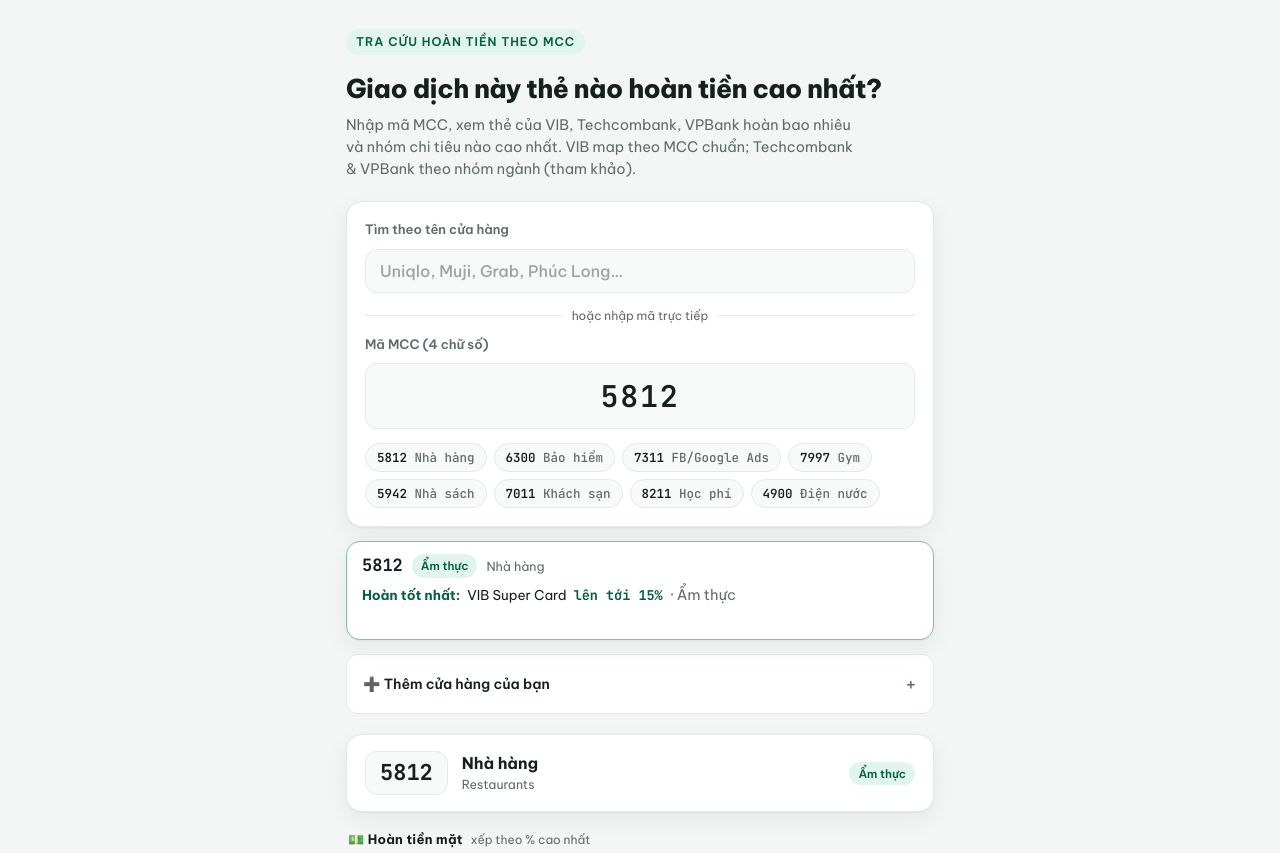
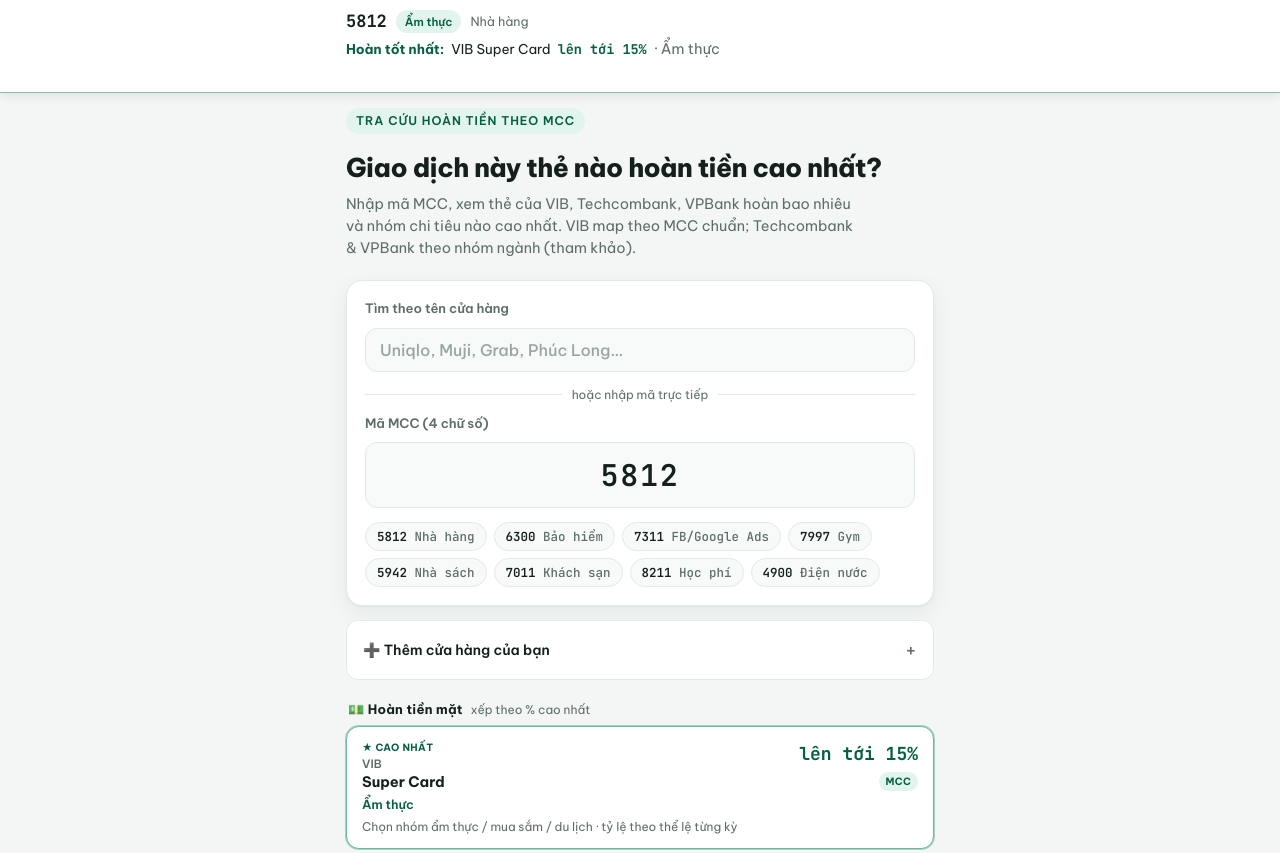
Before and after one commit to Quanbattousai/MCC-Cashback-lookup, a plain HTML site: page index.html in a window 1280 px wide. Shown: the top 853 px of the page. Drawn offline with Linux system fonts and the light colour scheme.

Commit message:
Add files via upload

```diff
--- a/index.html
+++ b/index.html
@@ -157,9 +157,11 @@
   .uchip b{font-family:var(--mono);color:var(--muted);font-weight:500}
   .uchip button{border:none;background:none;color:var(--muted);cursor:pointer;font-size:16px;line-height:1;padding:0 3px}
   .uchip button:hover{color:var(--bad)}
-  .summary{position:sticky;top:env(safe-area-inset-top,0px);z-index:20;margin-top:14px;
-    background:var(--surface);border:1.5px solid color-mix(in srgb,var(--accent) 48%,var(--line));
-    border-radius:14px;box-shadow:var(--shadow);padding:12px 15px;display:flex;flex-direction:column;gap:6px}
+  .summary{position:fixed;top:env(safe-area-inset-top,0px);left:0;right:0;z-index:50;
+    background:var(--surface);border-bottom:1.5px solid color-mix(in srgb,var(--accent) 45%,var(--line));
+    box-shadow:0 2px 12px rgba(20,32,29,.10)}
+  .summary-inner{max-width:620px;margin:0 auto;display:flex;flex-direction:column;gap:5px;padding-block:10px;
+    padding-left:max(16px,env(safe-area-inset-left,0px));padding-right:max(16px,env(safe-area-inset-right,0px))}
   .summary .s1{display:flex;align-items:center;gap:9px;flex-wrap:wrap}
   .summary .scode{font-family:var(--mono);font-weight:700;font-size:17px;line-height:1}
   .summary .sname{font-size:12.5px;color:var(--muted);min-width:0;overflow:hidden;text-overflow:ellipsis;white-space:nowrap}
@@ -167,7 +169,7 @@
   .summary .sbest .lead{font-weight:700;color:var(--accent-ink)}
   .summary .sbest .rate{font-family:var(--mono);font-weight:700;color:var(--accent-ink)}
   .summary .sbest .sub{color:var(--muted)}
-  .summary.excl{border-color:color-mix(in srgb,var(--bad) 48%,var(--line))}
+  .summary.excl{border-bottom-color:color-mix(in srgb,var(--bad) 48%,var(--line))}
   .summary.excl .sbest .lead{color:var(--bad)}
   .foot{font-size:12px;color:var(--muted);line-height:1.6;text-align:center;margin-top:4px}
   .empty{padding:26px 18px;text-align:center;color:var(--muted);font-size:14px;
@@ -537,6 +539,11 @@ function chipRow(){
   c.innerHTML=EXAMPLES.map(([m,l])=>`<button class="chip" data-m="${m}"><b>${String(m).padStart(4,"0")}</b> ${l}</button>`).join("");
   c.querySelectorAll(".chip").forEach(b=>b.onclick=()=>setMCC(b.dataset.m));
 }
+// Chừa khoảng trống trên cùng đúng bằng chiều cao thanh cố định
+function reflowSummary(){
+  const w=document.querySelector(".wrap"), s=document.getElementById("summary");
+  if(w) w.style.paddingTop = (s && !s.hidden) ? (s.offsetHeight+14)+"px" : "";
+}
 function setMCC(v){activeStore=null;const s=document.getElementById("store");if(s)s.value="";document.getElementById("mcc").value=String(v).padStart(4,"0");render();}
 function applyStore(s){activeStore=s;document.getElementById("mcc").value=String(s.m).padStart(4,"0");render();}
 
@@ -560,20 +567,15 @@ function render(){
   const raw=document.getElementById("mcc").value.trim();
   const box=document.getElementById("result");
   const sumEl=document.getElementById("summary");
-  if(!/^\d{1,4}$/.test(raw)){box.innerHTML=`<div class="empty">Nhập mã MCC gồm 1–4 chữ số để tra cứu.</div>`;if(sumEl)sumEl.hidden=true;return;}
+  if(!/^\d{1,4}$/.test(raw)){box.innerHTML=`<div class="empty">Nhập mã MCC gồm 1–4 chữ số để tra cứu.</div>`;if(sumEl)sumEl.hidden=true;reflowSummary();return;}
   const mcc=parseInt(raw,10);
   const [nmVi,nmEn]=describe(mcc);
   const g=groupOf(mcc);
   const online=isOnlineEligible(mcc);
 
   const fromStore=activeStore&&activeStore.m===mcc;
-  let html=`<div class="mcchead">
-    <div class="codebox">${String(mcc).padStart(4,"0")}</div>
-    <div class="desc">
-      ${fromStore?`<div class="bank" style="color:var(--accent-ink);font-weight:700">${esc(activeStore.n)}</div>`:''}
-      <div class="nm">${nmVi}</div><div class="en">${nmEn}</div></div>
-    <span class="grouppill">${GROUP_VI[g]}</span>
-  </div>`;
+  // Header chi tiết đã gộp vào thanh tóm tắt dính trên cùng — ở đây chỉ giữ cảnh báo cửa hàng (nếu có)
+  let html="";
   if(fromStore&&activeStore.h){
     html+=`<div class="callout" style="background:var(--warn-soft);color:var(--warn)"><svg width="16" height="16" viewBox="0 0 24 24" fill="none" stroke="currentColor" stroke-width="2"><path d="M12 9v4M12 17h.01"/><path d="M10.3 3.9 1.8 18a2 2 0 0 0 1.7 3h17a2 2 0 0 0 1.7-3L13.7 3.9a2 2 0 0 0-3.4 0z"/></svg><div>${activeStore.h}</div></div>`;
   }
@@ -652,7 +654,7 @@ function render(){
     sHTML+=`<div class="sbest"><span class="lead">Chỉ 0,1% — không nhóm ưu đãi</span></div>`;
     sumEl.classList.add("excl");
   }
-  sumEl.innerHTML=sHTML; sumEl.hidden=false;
+  sumEl.innerHTML='<div class="summary-inner">'+sHTML+'</div>'; sumEl.hidden=false; reflowSummary();
 }
 
 const storeEl=document.getElementById("store");
@@ -667,6 +669,7 @@ buildStoreList();
 renderUserChips();
 chipRow();
 setMCC(5812);
+window.addEventListener("resize",reflowSummary);
 </script>
 </body>
 </html>
```
